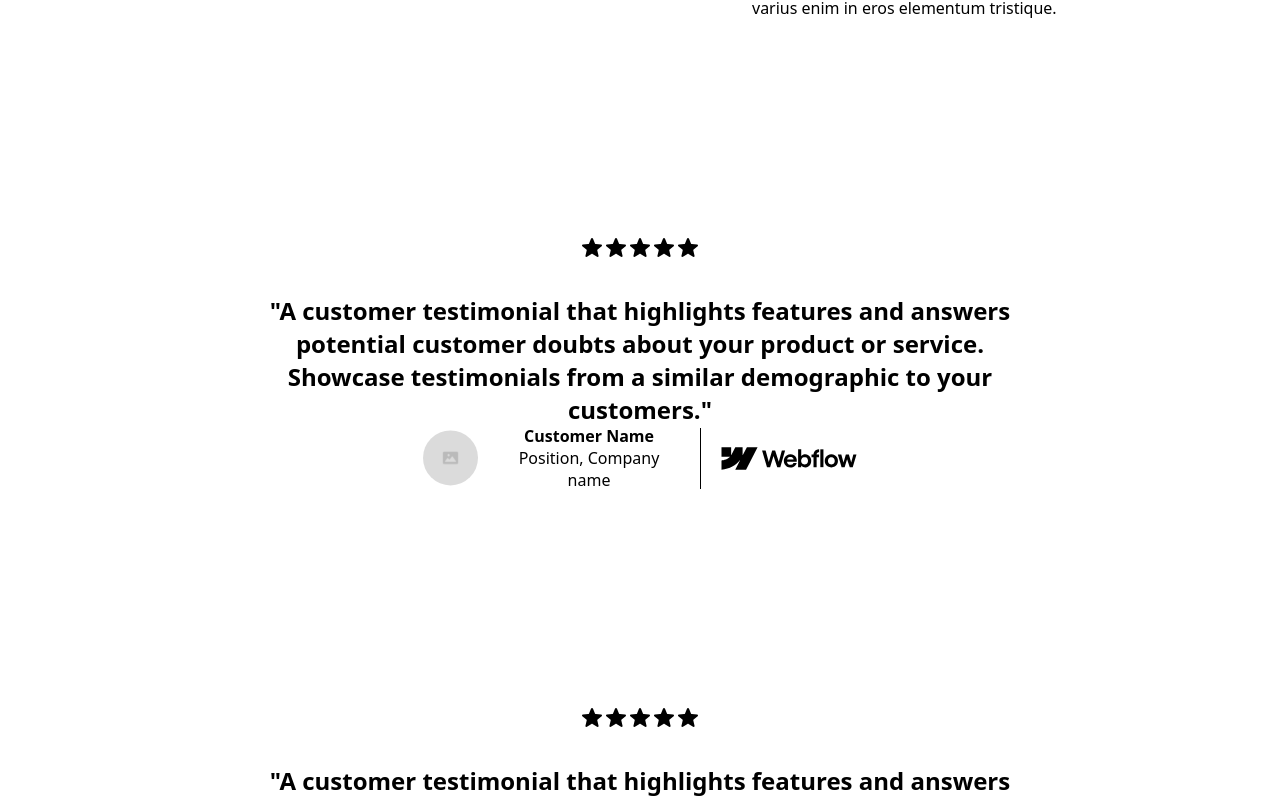
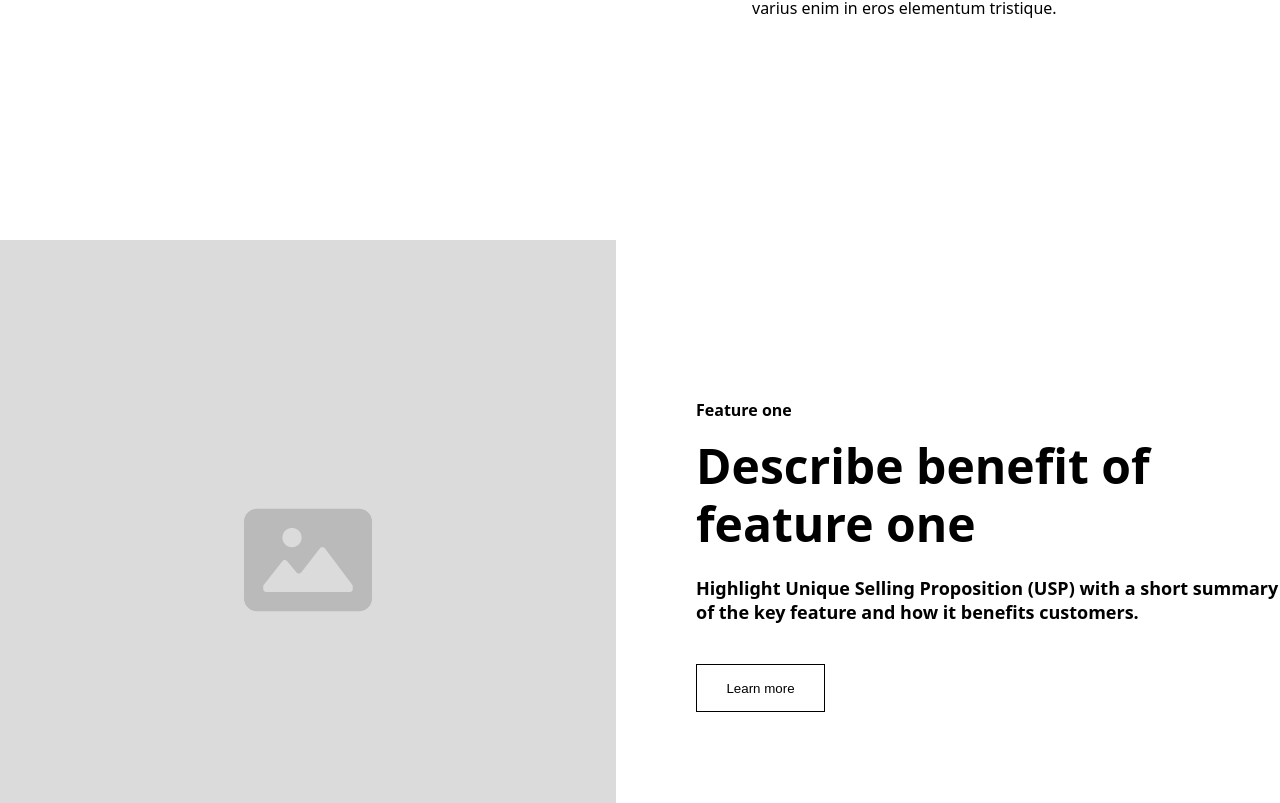
Before and after one commit to MarloIkhodi/react-course, a React (Create React App) app: page / in a window 1280 px wide. Shown: the part 2133-2936 px from the top of the page. Built offline with nearby package versions, Linux system fonts and the light colour scheme.

Commit message:
content-two

```diff
--- /dev/null
+++ b/src/components/content-two/index.jsx
@@ -0,0 +1,18 @@
+import "./styles.css"
+import Placholder from "../../assets/images/placeholder.svg"
+
+
+export default function ContentTwo({ image = Placholder, imageAlt = "Placeholder", right = null, left = null, feature = "feature!", title = "Titulo", description = "Descrição" }) {
+    return (
+        <section className="contentTwo">
+            {right ? (<img src={image} alt={imageAlt} />) : null}
+            <div>
+                <h2>{feature}</h2>
+                <h3>{title}</h3>
+                <p>{description}</p>
+                <button>Learn more</button>
+            </div>
+            {left ? (<img src={image} alt={imageAlt} />) : null}
+        </section>
+    )
+}
--- /dev/null
+++ b/src/components/content-two/styles.css
@@ -0,0 +1,41 @@
+.contentTwo {
+  width: 100%;
+  height: 864px;
+  display: flex;
+  align-items: center;
+  justify-content: center;
+  gap: 80px;
+  font-family: system-ui, -apple-system, BlinkMacSystemFont, "Segoe UI", Roboto,
+    Oxygen, Ubuntu, Cantarell, "Open Sans", "Helvetica Neue", sans-serif;
+}
+
+.contentTwo div {
+  width: 616px;
+  height: 322px;
+}
+
+.contentTwo h2 {
+  font-weight: 600;
+  font-size: 16px;
+  margin-bottom: 16px;
+}
+
+.contentTwo h3 {
+  font-weight: bold;
+  font-size: 48px;
+  line-height: 1.2;
+  margin-bottom: 24px;
+}
+
+.contentTwo p {
+  font-weight: 600;
+  font-size: 18px;
+  margin-bottom: 40px;
+}
+
+.contentTwo button {
+  width: 129px;
+  height: 48px;
+  border: 1px solid black;
+  background-color: transparent;
+}
--- a/src/components/little-card/index.jsx
+++ b/src/components/little-card/index.jsx
@@ -5,7 +5,7 @@ export default function LittleCard({ title = "Titulo", description = "descriçã
         <section className="littleCard">
             <div className="verticalImage">
                 <img src={image} alt={imageAlt} />
-                {line ? (<p className="verticalLine"></p>) : (<p></p>)}
+                {line ? (<p className="verticalLine"></p>) : null}
             </div>
             <div className="rightText">
                 <h2>{title}</h2>
--- a/src/components/testimonial/styles.css
+++ b/src/components/testimonial/styles.css
@@ -34,7 +34,7 @@
 }
 
 .bottomName p:first-child {
-  font-weight: bold;
+  font-weight: 500;
 }
 
 .bottomName p:last-child {
--- a/src/pages/home/index.jsx
+++ b/src/pages/home/index.jsx
@@ -5,12 +5,15 @@ import Card from "../../components/card";
 import Relume from "../../assets/images/relume.svg"
 import Work from "../../components/work";
 import Testimonial from "../../components/testimonial";
+import ContentTwo from "../../components/content-two";
 
 
 export default function Home() {
   return <>
     <Header />;
+
     <Content />
+
     <div className="cards">
       <Card title="Highlight benefit one"
         image={Relume}
@@ -28,14 +31,36 @@ export default function Home() {
         description={"Lorem ipsum dolor sit amet, consectetur adipiscing elit. Suspendisse varius enim in eros elementum tristique. Duis cursus, mi quis viverra ornare, eros dolor interdum nulla."}
       />
     </div>
+
     <Work />
+
+    <ContentTwo
+      feature="Feature one"
+      title="Describe benefit of feature one"
+      description="Highlight Unique Selling Proposition (USP) with a short summary of the key feature and how it benefits customers."
+      right />
+
     <Testimonial userid={"Customer Name"}
       subuserid={"Position, Company name"}
       message={"\"A customer testimonial that highlights features and answers potential customer doubts about your product or service. Showcase testimonials from a similar demographic to your customers.\""}
     />
+
+    <ContentTwo
+      feature="Feature two"
+      title="Describe benefit of feature two"
+      description="Highlight Unique Selling Proposition (USP) with a short summary of the key feature and how it benefits customers."
+      left />
+
     <Testimonial userid={"Name Surname"}
       subuserid={"Position, Company name"}
       message={"\"A customer testimonial that highlights features and answers potential customer doubts about your product or service. Showcase testimonials from a similar demographic to your customers.\""}
     />
+
+    <ContentTwo
+      feature="Feature three"
+      title="Describe benefit of feature three"
+      description="Highlight Unique Selling Proposition (USP) with a short summary of the key feature and how it benefits customers."
+      right />
+
   </>
 }
```
